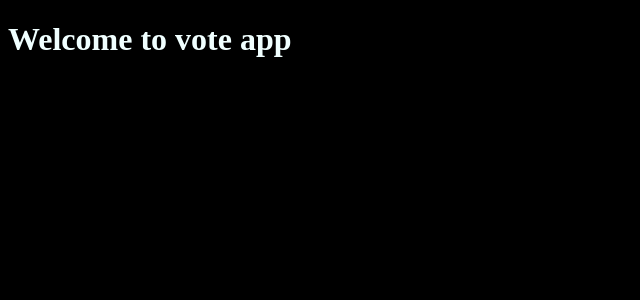
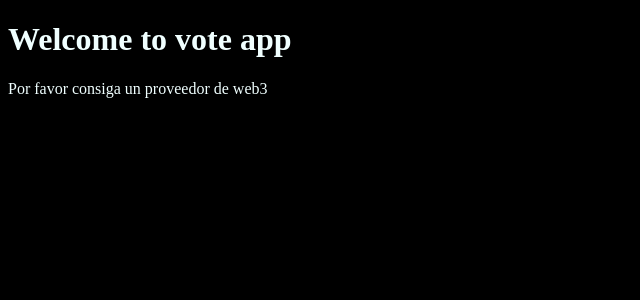
Before and after one commit to stargazing4122/e-vote_react, a React (Create React App) app: page / in a window 1280 px wide. Shown: the top 300 px of the page, without its empty margins (0-640 px from the left). Built offline with nearby package versions, Linux system fonts and the light colour scheme.

Commit message:
3️ web3 added

```diff
--- a/package.json
+++ b/package.json
@@ -8,8 +8,9 @@
     "@testing-library/user-event": "^13.5.0",
     "react": "^17.0.2",
     "react-dom": "^17.0.2",
-    "react-scripts": "5.0.0",
-    "web-vitals": "^2.1.4"
+    "react-scripts": "4.0.3",
+    "web-vitals": "^2.1.4",
+    "web3": "^1.5.0"
   },
   "scripts": {
     "start": "react-scripts start",
--- a/src/components/HomeScreen.js
+++ b/src/components/HomeScreen.js
@@ -1,9 +1,20 @@
-import React from 'react'
+import React, { useEffect, useState } from 'react';
+import useWeb3 from '../hooks/useWeb3'
+import Web3 from "web3";
+import ErrorComponent from './error/ErrorComponent';
+import VotacionComponent from './votacion/VotacionComponent';
+
 
 const HomeScreen = () => {
+    const {web3, error} = useWeb3();
+    console.log(web3, error)
+
   return (
     <div>
       <h1>Welcome to vote app</h1>
+      {
+          error ? <ErrorComponent /> : <VotacionComponent />
+      }
     </div>
   )
 }
--- /dev/null
+++ b/src/components/error/ErrorComponent.js
@@ -0,0 +1,11 @@
+import React from 'react'
+
+const ErrorComponent = ({error}) => {
+  return (
+    <>
+      <p>Por favor consiga un proveedor de web3</p>
+    </>
+  )
+}
+
+export default ErrorComponent
--- /dev/null
+++ b/src/components/votacion/VotacionComponent.js
@@ -0,0 +1,11 @@
+import React from 'react'
+
+const VotacionComponent = () => {
+  return (
+    <div>
+      <h2>Votacion component</h2>
+    </div>
+  )
+}
+
+export default VotacionComponent
--- /dev/null
+++ b/src/hooks/useWeb3.js
@@ -0,0 +1,38 @@
+import { useEffect, useState } from 'react';
+import Web3 from 'web3';
+const useWeb3 = () => {
+
+    const [web3, setWeb3] = useState(null);
+    const [error, setError] = useState(false);
+
+    const getWeb3Provider = async() => {
+
+        if(window.ethereum){
+            const web3Provider = new Web3(window.ethereum);
+            setWeb3(web3Provider);
+            try {
+                await window.ethereum.enable();
+            } catch (error) {
+                setError(true);
+                console.log(error);
+            }
+        }
+        else if (window.web3){
+            const web3Provider = new Web3(window.web3.currentProvider);
+            setWeb3(web3Provider);
+        }
+        else {
+            setError(true);
+        }
+    }
+    useEffect(() => {
+        getWeb3Provider();
+    }, [])
+
+    return {
+        web3,
+        error
+    }
+}
+
+export default useWeb3
```
Also changed, not shown: 1 other file (tests, documents, lock files or other folders).
